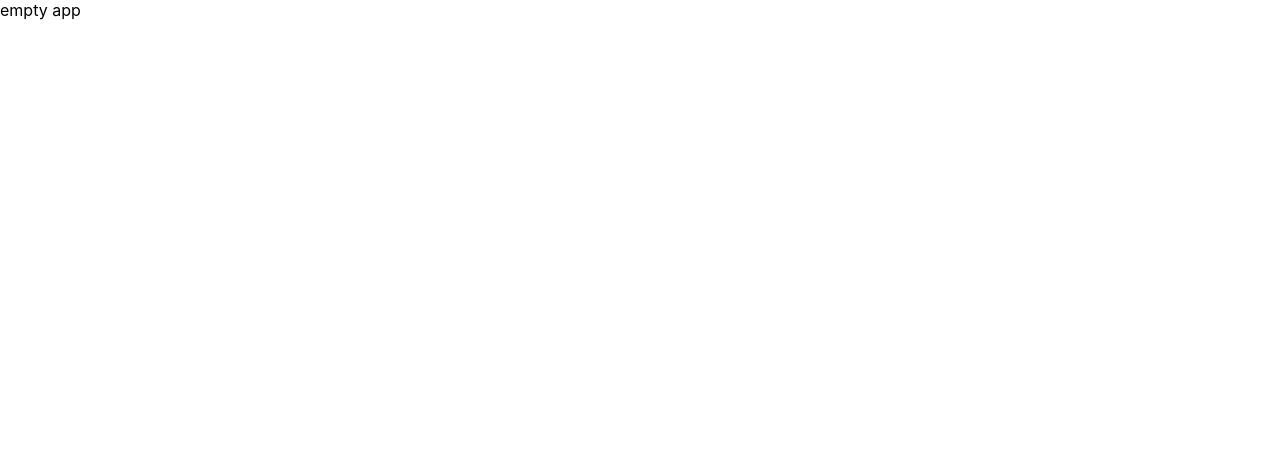
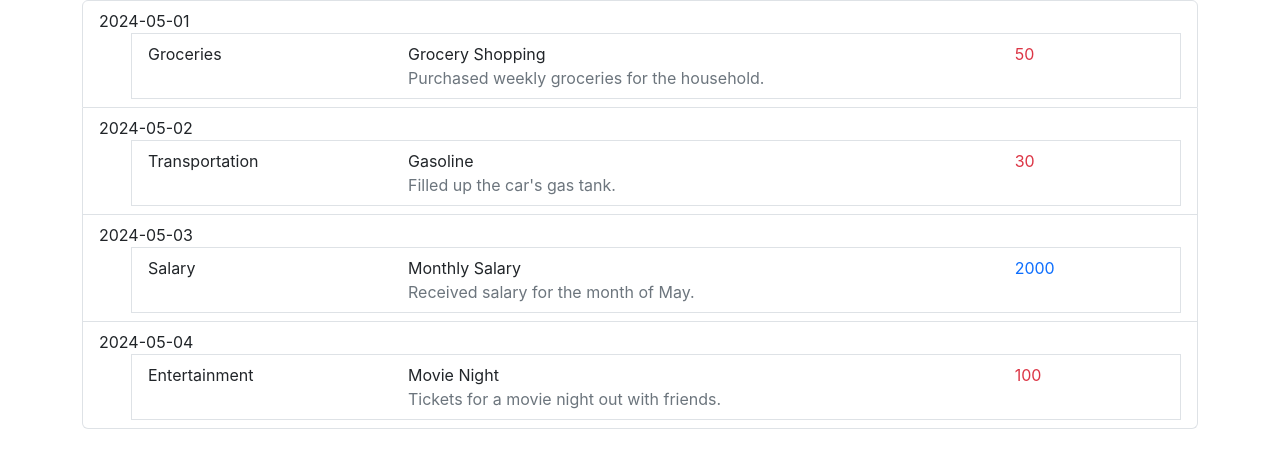
Before and after one commit to mkorbar/money-manager, a React (Create React App) app: page / in a window 1280 px wide. Shown: the top 468 px of the page. Built offline with nearby package versions, Linux system fonts and the light colour scheme.

Commit message:
Added some basic components to display data

```diff
--- a/public/index.html
+++ b/public/index.html
@@ -9,6 +9,7 @@
       name="description"
       content="Web site created using create-react-app"
     />
+    <link href="https://cdn.jsdelivr.net/npm/bootstrap@5.3.3/dist/css/bootstrap.min.css" rel="stylesheet" integrity="sha384-QWTKZyjpPEjISv5WaRU9OFeRpok6YctnYmDr5pNlyT2bRjXh0JMhjY6hW+ALEwIH" crossorigin="anonymous">
     <link rel="apple-touch-icon" href="%PUBLIC_URL%/logo192.png" />
     <!--
       manifest.json provides metadata used when your web app is installed on a
--- a/src/App.jsx
+++ b/src/App.jsx
@@ -1,12 +1,15 @@
 import './App.css';
 import { React } from 'react';
+import List_expences from './components/list_expences/list_expences';
 function App() {
 
   // jsx
   return (
-    <>
-      empty app
-    </>
+    <div className='container'>
+
+      <List_expences />
+
+    </div>
   );
 }
 
--- /dev/null
+++ b/src/components/list_expences/daily_group.jsx
@@ -0,0 +1,25 @@
+import Entry from "./entry";
+
+function DailyGroup({expenseData, date}) {
+
+    const expensesByDate = [expenseData]
+
+    return (
+        <li className='list-group-item'>
+            <div className="row">
+                <div>
+                    {date}
+                </div>
+                <div>
+                    <ul>
+                    {expensesByDate.map((d,n) => {
+                        return <Entry key={n} expenseData={d} />
+                        })}
+                    </ul>
+                </div>
+            </div>
+        </li>
+    )
+}
+
+export default DailyGroup;
--- /dev/null
+++ b/src/components/list_expences/entry.jsx
@@ -0,0 +1,25 @@
+function Entry({expenseData}) {
+
+    return (
+        <li className='list-group-item'>
+            <div className="row">
+                <div className="col-3">{expenseData.category}</div>
+                <div className="col-7">
+                    <div>{expenseData.title}</div>
+                    <div className="text-secondary">{expenseData.description}</div>
+                </div>
+                <div className="col-2" >
+                    {
+                    expenseData.type == "income" ?
+                    <span className="text-primary">{expenseData.amount}</span>
+                    :
+                    <span className="text-danger">{expenseData.amount}</span>
+    }
+                    </div>
+            </div>
+
+        </li>
+    )
+}
+
+export default Entry;
--- /dev/null
+++ b/src/components/list_expences/list_expences.jsx
@@ -0,0 +1,51 @@
+// import './App.css';
+import { React } from 'react';
+import DailyGroup from './daily_group';
+function List_expences() {
+
+    let data  = [
+        {
+          "date": "2024-05-01",
+          "amount": 50.00,
+          "category": "Groceries",
+          "type": "expense",
+          "title": "Grocery Shopping",
+          "description": "Purchased weekly groceries for the household."
+        },
+        {
+          "date": "2024-05-02",
+          "amount": 30.00,
+          "category": "Transportation",
+          "type": "expense",
+          "title": "Gasoline",
+          "description": "Filled up the car's gas tank."
+        },
+        {
+          "date": "2024-05-03",
+          "amount": 2000.00,
+          "category": "Salary",
+          "type": "income",
+          "title": "Monthly Salary",
+          "description": "Received salary for the month of May."
+        },
+        {
+          "date": "2024-05-04",
+          "amount": 100.00,
+          "category": "Entertainment",
+          "type": "expense",
+          "title": "Movie Night",
+          "description": "Tickets for a movie night out with friends."
+        }
+      ]
+
+
+
+  // jsx
+  return (
+    <ul className='list-group'>
+    {data.map((d, n) =>  <DailyGroup key={n} expenseData={d} date={d.date} /> )}
+    </ul>
+  );
+}
+
+export default List_expences;
```
